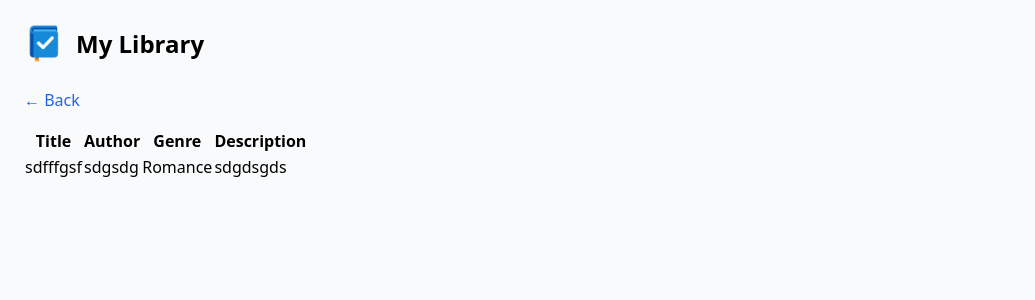
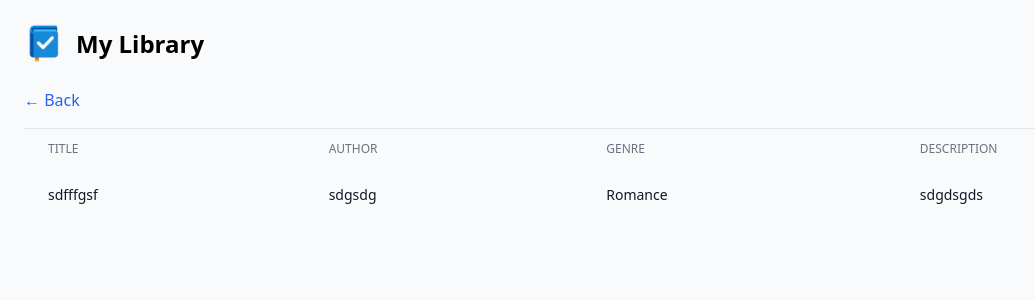
Before and after one commit to AdJud1cator/BookTracker, a Flask app: page /library in a window 1280 px wide. Shown: the top 300 px of the page, without its empty margins (0-1035 px from the left). Run offline with Flask 3, Linux system fonts and the light colour scheme; some libraries are stand-ins or nearby versions.

Commit message:
clean up html table

```diff
--- a/app/templates/Library.html
+++ b/app/templates/Library.html
@@ -16,75 +16,26 @@
     &larr; Back
   </a>
 
-  <table>
-    <tr>
-        <th>Title</th>
-        <th>Author</th>
-        <th>Genre</th>
-        <th>Description</th>
-    </tr>
-    {% for book in books %}
-    <tr>
-        <td>{{ book.title }}</td>
-        <td>{{ book.author }}</td>
-        <td>{{ book.genre }}</td>
-        <td>{{ book.description }}</td>
-    </tr>
-    {% endfor %}
-  </table>
-
-  <!--
   <div class="overflow-x-auto">
     <table class="min-w-full divide-y divide-gray-200">
-      <thead class="bg-gray-50">
-        <tr>
+      <thead class="bg-gray-50"></thead>
+      <tr>
           <th class="px-6 py-3 text-left text-xs font-medium text-gray-500 uppercase">Title</th>
           <th class="px-6 py-3 text-left text-xs font-medium text-gray-500 uppercase">Author</th>
-          <th class="px-6 py-3 text-left text-xs font-medium text-gray-500 uppercase">Status</th>
-          <th class="px-6 py-3 text-left text-xs font-medium text-gray-500 uppercase">Details</th>
-        </tr>
-      </thead>
-      <tbody class="bg-white divide-y divide-gray-200">
-        <tr>
-          <td class="px-6 py-4 whitespace-nowrap text-sm font-medium text-gray-900">The Great Gatsby</td>
-          <td class="px-6 py-4 whitespace-nowrap text-sm text-gray-600">F. Scott Fitzgerald</td>
-          <td class="px-6 py-4 whitespace-nowrap text-sm">
-            <span class="px-2 inline-flex text-xs leading-5 font-semibold rounded-full bg-blue-100 text-blue-800">
-              Reading
-            </span>
-          </td>
-          <td class="px-6 py-4 whitespace-nowrap text-sm">
-            <a href="{{ url_for('details') }}" class="text-blue-500 hover:underline">View Details</a>
-          </td>
-        </tr>
-        <tr>
-          <td class="px-6 py-4 whitespace-nowrap text-sm font-medium text-gray-900">1984</td>
-          <td class="px-6 py-4 whitespace-nowrap text-sm text-gray-600">George Orwell</td>
-          <td class="px-6 py-4 whitespace-nowrap text-sm">
-            <span class="px-2 inline-flex text-xs leading-5 font-semibold rounded-full bg-green-100 text-green-800">
-              Finished
-            </span>
-          </td>
-          <td class="px-6 py-4 whitespace-nowrap text-sm">
-            <a href="{{ url_for('details') }}" class="text-blue-500 hover:underline">View Details</a>
-          </td>
-        </tr>
-        <tr>
-          <td class="px-6 py-4 whitespace-nowrap text-sm font-medium text-gray-900">To Kill a Mockingbird</td>
-          <td class="px-6 py-4 whitespace-nowrap text-sm text-gray-600">Harper Lee</td>
-          <td class="px-6 py-4 whitespace-nowrap text-sm">
-            <span class="px-2 inline-flex text-xs leading-5 font-semibold rounded-full bg-yellow-100 text-yellow-800">
-              Next
-            </span>
-          </td>
-          <td class="px-6 py-4 whitespace-nowrap text-sm">
-            <a href="{{ url_for('details') }}" class="text-blue-500 hover:underline">View Details</a>
-          </td>
-        </tr>
-      </tbody>
+          <th class="px-6 py-3 text-left text-xs font-medium text-gray-500 uppercase">Genre</th>
+          <th class="px-6 py-3 text-left text-xs font-medium text-gray-500 uppercase">Description</th>
+      </tr>
+      {% for book in books %}
+      <tr>
+          <td class="px-6 py-4 whitespace-nowrap text-sm font-medium text-gray-900">{{ book.title }}</td>
+          <td class="px-6 py-4 whitespace-nowrap text-sm font-medium text-gray-900">{{ book.author }}</td>
+          <td class="px-6 py-4 whitespace-nowrap text-sm font-medium text-gray-900">{{ book.genre }}</td>
+          <td class="px-6 py-4 whitespace-nowrap text-sm font-medium text-gray-900">{{ book.description }}</td>
+      </tr>
+      {% endfor %}
     </table>
   </div>
-   -->
+
 </body>
 
 {% endblock %}
```
Also changed, not shown: app.db (added).
